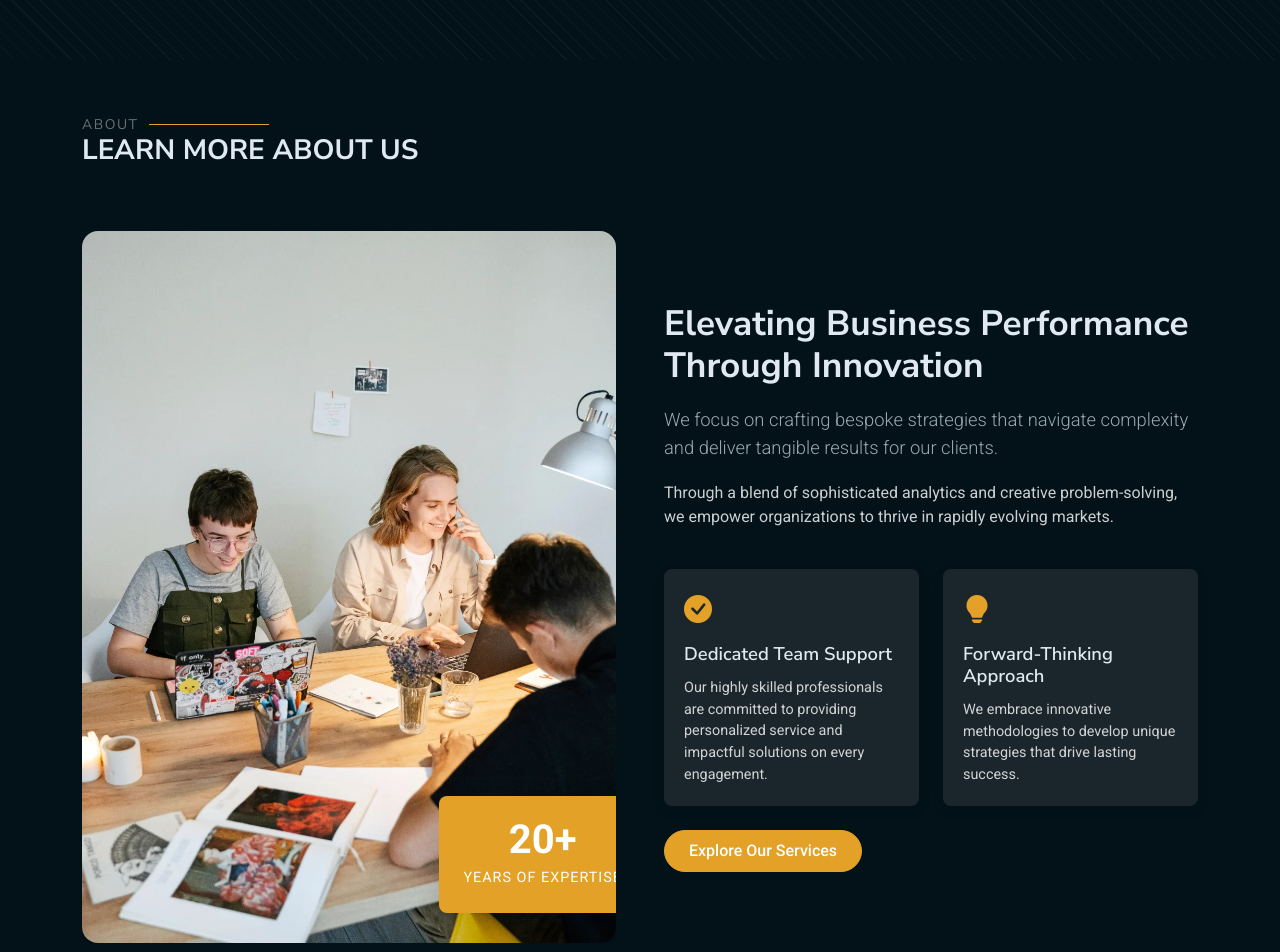
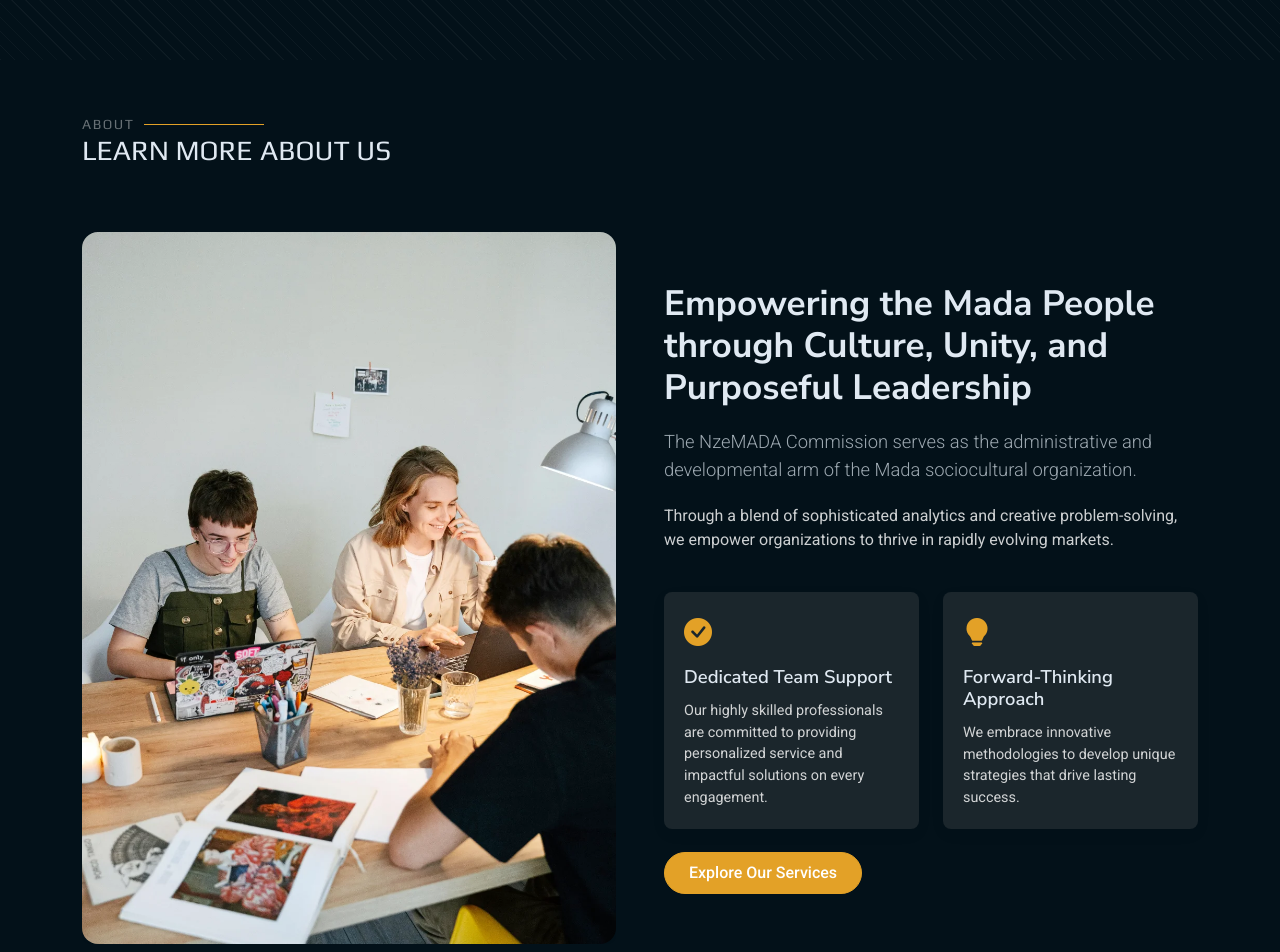
Before and after one commit to GlorifiedIntel/nzemada, a plain HTML site: page index.html in a window 1280 px wide. Shown: the part 740-1692 px from the top of the page. Drawn offline with Linux system fonts and the light colour scheme.

Commit message:
commit
update

```diff
--- a/assets/css/main.css
+++ b/assets/css/main.css
@@ -736,6 +736,7 @@ section,
 .section-title h2 {
   font-size: 14px;
   font-weight: 500;
+  font-family: var(--nav-font);
   padding: 0;
   line-height: 1px;
   margin: 0;
@@ -3771,8 +3772,8 @@ section,
 /*--------------------------------------------------------------
 # Starter Section Section
 --------------------------------------------------------------*/
-.sitename {
+.description-title {
   font-family: "Play", sans-serif;
-  font-weight: 700;
+  font-weight: 400;
   font-style: normal;
 }
--- a/index.html
+++ b/index.html
@@ -62,9 +62,9 @@
           <li><a href="#contact">Contact</a></li>
         </ul>
         <i class="mobile-nav-toggle d-xl-none bi bi-list"></i>
-      </nav>
+       </nav>
 
-      <a class="btn-getstarted" href="#about">Join Us!</a>
+
 
     </div>
   </header>
@@ -125,7 +125,7 @@
       <!-- Section Title -->
       <div class="container section-title" data-aos="fade-up">
         <h2>About</h2>
-        <div><span>Learn More</span> <span class="description-title">About Us</span></div>
+        <div><span class="description-title">Learn More</span> <span class="description-title">About Us</span></div>
       </div><!-- End Section Title -->
 
       <div class="container">
@@ -134,17 +134,13 @@
           <div class="col-lg-6" data-aos="fade-right" data-aos-delay="200">
             <div class="about-image position-relative">
               <img src="assets/img/about/about-portrait-1.webp" class="img-fluid rounded-4 shadow-sm" alt="About Image" loading="lazy">
-              <div class="experience-badge">
-                <span class="years">20+</span>
-                <span class="text">Years of Expertise</span>
-              </div>
             </div>
           </div>
 
           <div class="col-lg-6 mt-4 mt-lg-0" data-aos="fade-left" data-aos-delay="300">
             <div class="about-content">
-              <h2>Elevating Business Performance Through Innovation</h2>
-              <p class="lead">We focus on crafting bespoke strategies that navigate complexity and deliver tangible results for our clients.</p>
+              <h2>Empowering the Mada People through Culture, Unity, and Purposeful Leadership</h2>
+              <p class="lead">The NzeMADA Commission serves as the administrative and developmental arm of the Mada sociocultural organization.</p>
               <p>Through a blend of sophisticated analytics and creative problem-solving, we empower organizations to thrive in rapidly evolving markets.</p>
 
               <div class="row g-4 mt-3">
```
